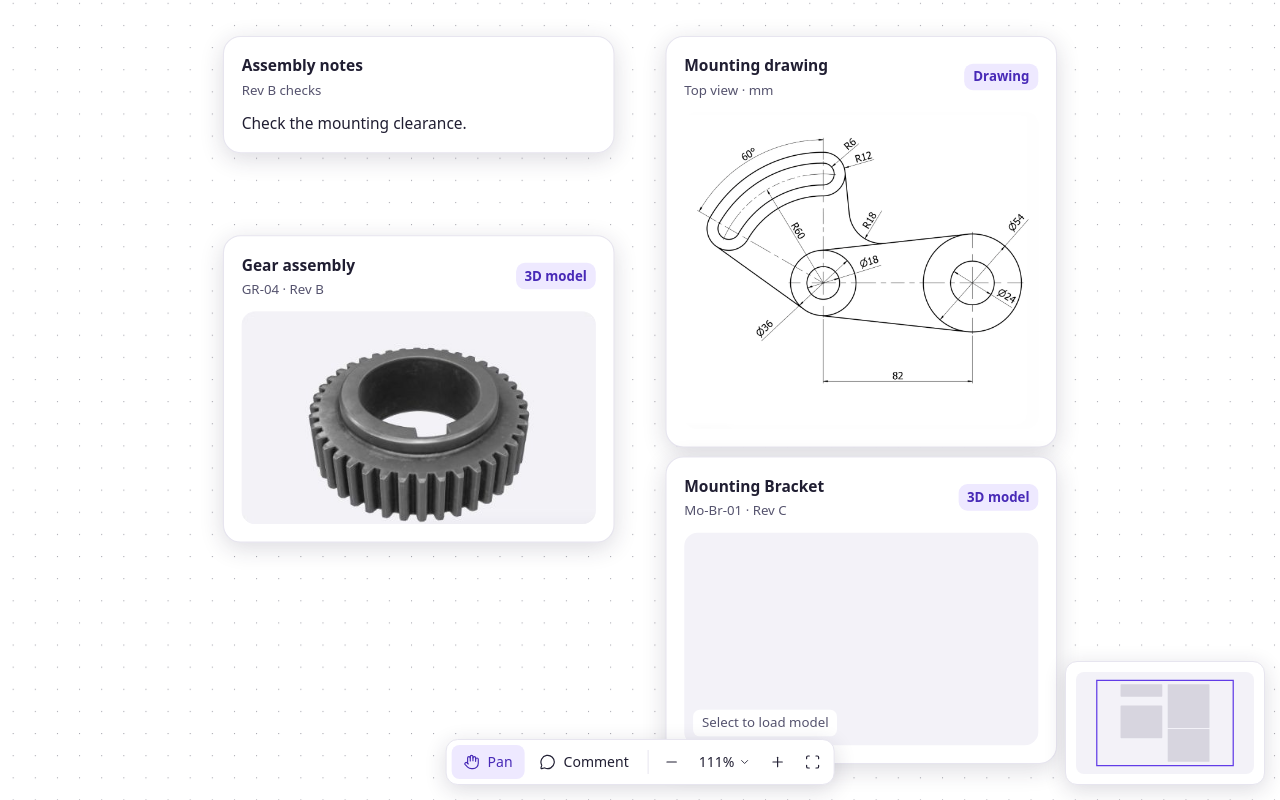
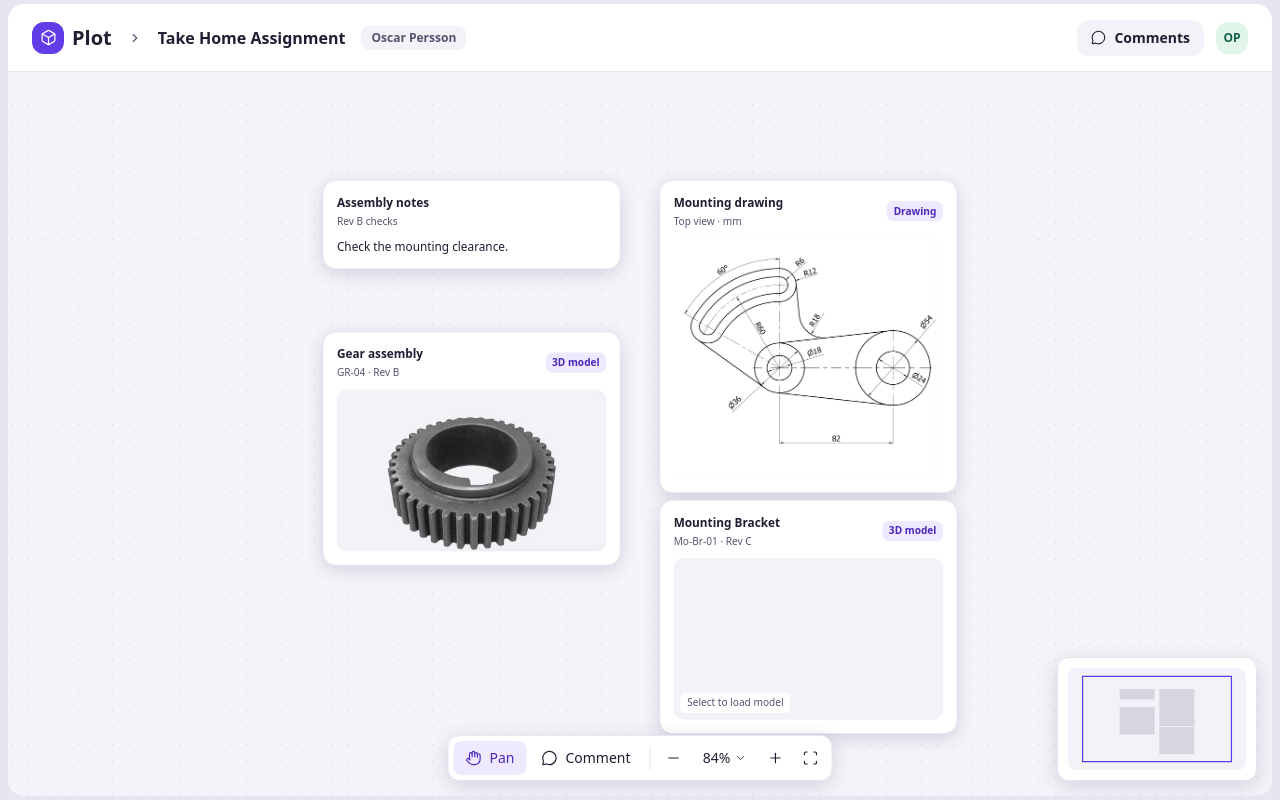
Before and after one commit to oscarzhpersson/Plot, a React (Vite) app: page / in a window 1280 px wide. Built offline with nearby package versions, Linux system fonts and the light colour scheme.

Commit message:
feat: adds UI scaffold and header

```diff
--- a/src/App.tsx
+++ b/src/App.tsx
@@ -1,10 +1,16 @@
 import Board from "@/components/board/Board";
+import BoardHeader from "@/components/board/BoardHeader";
 
 function App() {
   return (
-    <main>
-      <Board />
-    </main>
+    <div className="flex h-dvh flex-col bg-plot-border p-1 sm:px-2">
+      <div className="flex min-h-0 flex-1 flex-col overflow-hidden rounded-2xl">
+        <BoardHeader />
+        <main className="relative min-h-0 flex-1 bg-plot-canvas">
+          <Board />
+        </main>
+      </div>
+    </div>
   );
 }
 
--- a/src/components/board/Board.tsx
+++ b/src/components/board/Board.tsx
@@ -11,6 +11,7 @@ import {
   type OnConnect,
 } from "@xyflow/react";
 import BoardMap from "./BoardMap";
+import { boardFitPadding } from "@/lib/motion";
 import { loadBoard, saveBoard } from "@/data/boardStorage";
 import BoardNoteNode from "@/components/card/BoardNoteNode";
 import BoardImageNode from "@/components/card/BoardImageNode";
@@ -49,7 +50,7 @@ export default function Board() {
   // TODO: Add line removal.
 
   return (
-    <div style={{ width: "100vw", height: "100vh" }}>
+    <div className="h-full w-full">
       <ReactFlow
         nodes={nodes}
         edges={edges}
@@ -57,6 +58,7 @@ export default function Board() {
         onEdgesChange={onEdgesChange}
         onConnect={onConnect}
         fitView
+        fitViewOptions={{ padding: boardFitPadding }}
         panOnScroll
         panOnScrollSpeed={1}
         zoomOnScroll={false}
--- /dev/null
+++ b/src/components/board/BoardHeader.tsx
@@ -0,0 +1,41 @@
+import { Box, ChevronRight, MessageCircle } from "lucide-react";
+
+export default function BoardHeader() {
+  return (
+    <header className="z-10 flex h-17 shrink-0 items-center justify-between gap-3 border-b border-plot-border bg-plot-surface px-3 text-plot-text sm:px-6">
+      <div className="flex min-w-0 items-center gap-2 sm:gap-4">
+        <div className="flex shrink-0 items-center gap-2">
+          <span className="grid size-8 place-items-center rounded-xl bg-plot-accent text-plot-accent-foreground">
+            <Box size={17} strokeWidth={1.75} aria-hidden="true" />
+          </span>
+          <span className="text-xl font-bold">Plot</span>
+        </div>
+        <ChevronRight
+          className="shrink-0 text-plot-text-muted"
+          size={14}
+          aria-hidden="true"
+        />
+        <span className="truncate text-sm font-semibold sm:text-base">
+          Take Home Assignment
+        </span>
+        <span className="shrink-0 rounded-lg bg-plot-surface-muted px-2.5 py-1 text-xs font-semibold text-plot-text-muted">
+          Oscar Persson
+        </span>
+      </div>
+      <div className="flex shrink-0 items-center gap-2 sm:gap-3">
+        <button
+          type="button"
+          disabled
+          aria-label="Comments"
+          className="inline-flex h-9 cursor-not-allowed items-center gap-2 rounded-xl bg-plot-surface-muted px-2.5 text-sm font-semibold sm:px-3.5"
+        >
+          <MessageCircle size={15} strokeWidth={1.75} aria-hidden="true" />
+          <span className="hidden sm:inline">Comments</span>
+        </button>
+        <span className="grid size-8 place-items-center rounded-xl bg-plot-resolved-soft text-xs font-bold text-plot-resolved">
+          OP
+        </span>
+      </div>
+    </header>
+  );
+}
--- a/src/components/board/BoardZoomControls.tsx
+++ b/src/components/board/BoardZoomControls.tsx
@@ -2,7 +2,7 @@ import { useReactFlow, useStoreApi } from "@xyflow/react";
 import { Minus, Plus, Scan } from "lucide-react";
 import { useCallback, useEffect, useRef, type PointerEvent } from "react";
 
-import { boardMotion, viewportAnimation } from "@/lib/motion";
+import { boardFitPadding, boardMotion, viewportAnimation } from "@/lib/motion";
 import { getNextZoomPercent } from "@/utility/getNextZoomPercent";
 
 import ZoomPresetMenu from "./ZoomPresetMenu";
@@ -126,7 +126,12 @@ export default function BoardZoomControls() {
         title="Fit board"
         aria-label="Fit board"
         className="plot-toolbar-button grid h-8.5 w-8 place-items-center"
-        onClick={() => void fitView(viewportAnimation(boardMotion.fit))}
+        onClick={() =>
+          void fitView({
+            ...viewportAnimation(boardMotion.fit),
+            padding: boardFitPadding,
+          })
+        }
       >
         <Scan
           size={16}
--- a/src/lib/motion.ts
+++ b/src/lib/motion.ts
@@ -10,3 +10,5 @@ export function viewportAnimation(duration: number) {
       : duration,
   };
 }
+
+export const boardFitPadding = { top: "108px", right: "48px", bottom: "62px", left: "48px" } as const;
```
